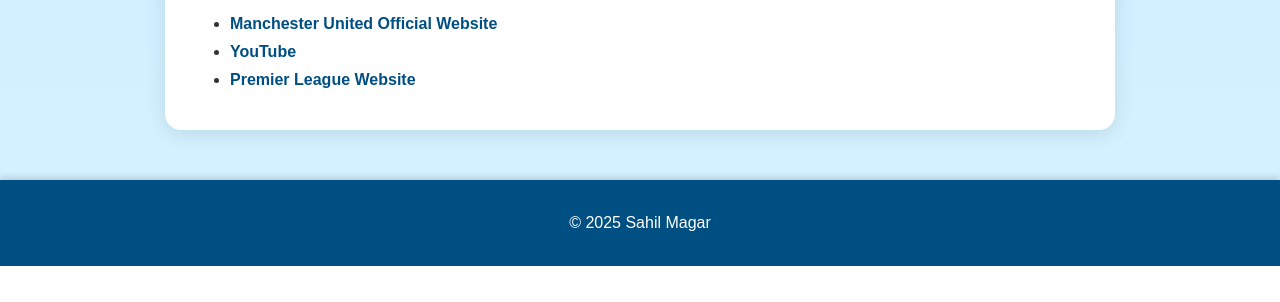
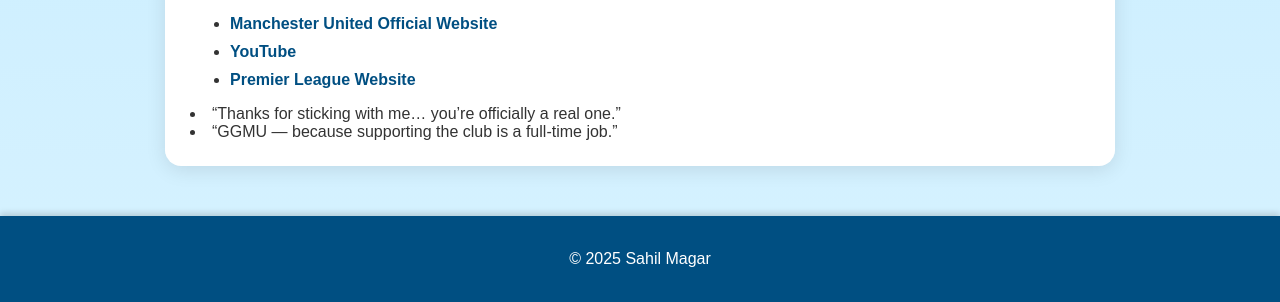
Before and after one commit to sahilmagar06/Oreo, a plain HTML site: page index.html in a window 1280 px wide. Shown: the part 1371-1673 px from the top of the page. Before the commit the page ends 1637 px from the top, so only its background shows below. Drawn offline with Linux system fonts and the light colour scheme.

Commit message:
Update index.html

```diff
--- a/index.html
+++ b/index.html
@@ -69,7 +69,8 @@
         <li><a href="https://www.youtube.com" target="_blank">YouTube</a></li>
         <li><a href="https://www.premierleague.com" target="_blank">Premier League Website</a></li>
     </ul>
-
+<li> “Thanks for sticking with me… you’re officially a real one.”</li>
+	 <li> “GGMU — because supporting the club is a full-time job.”</li>
 </section>
 
 <footer>
```
